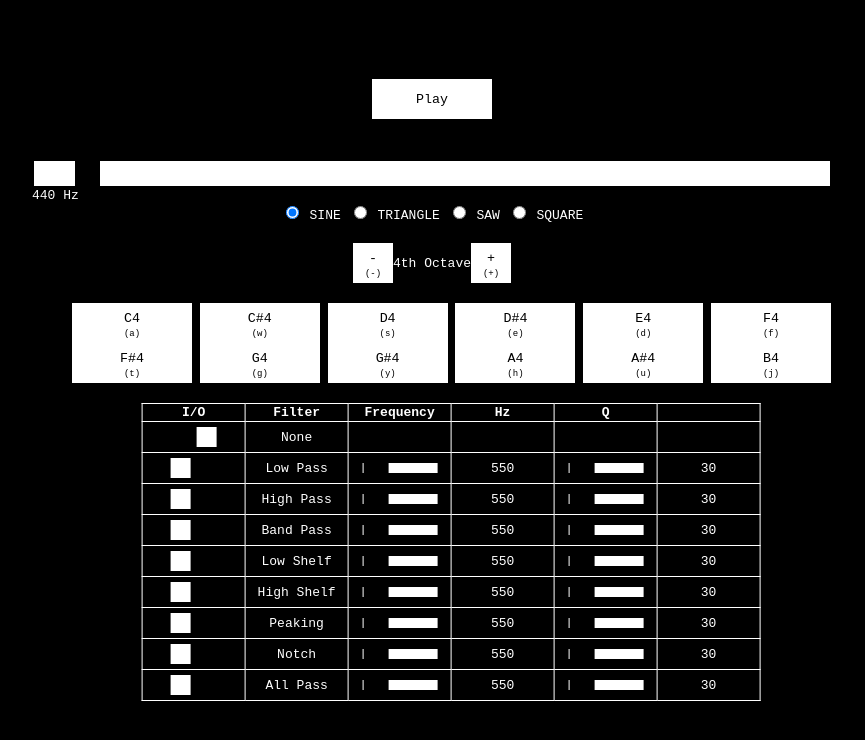
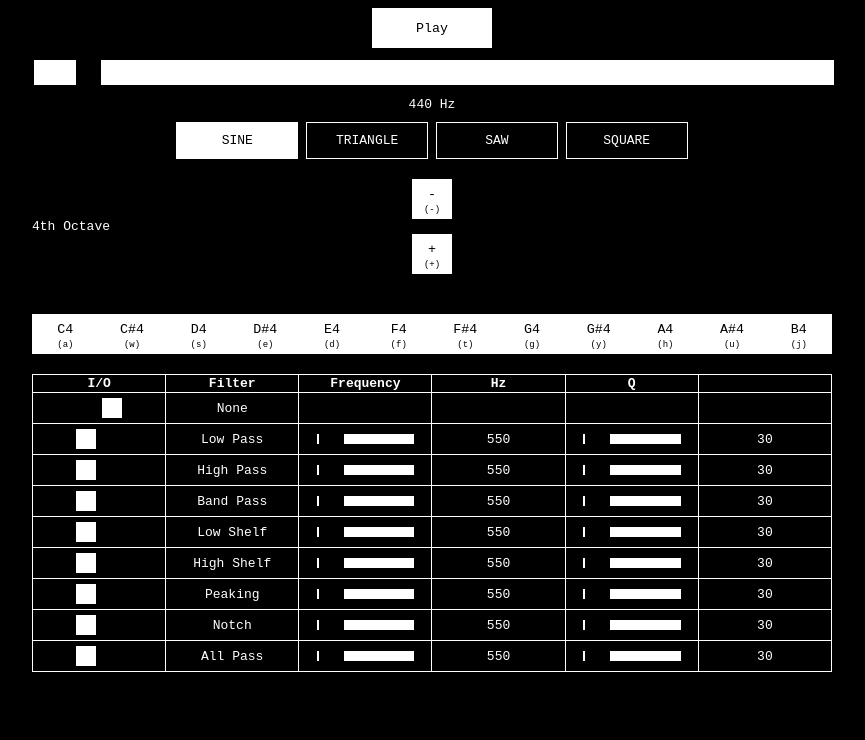
Before and after one commit to izferriss/Tone-Generator, a plain HTML site: page index.html in a window 1280 px wide. Shown: the whole page, without its empty margins (208-1073 px from the left). Drawn offline with Linux system fonts and the light colour scheme.

Commit message:
Update style.css

```diff
--- a/style.css
+++ b/style.css
@@ -11,28 +11,28 @@ body
 
 .container
 {
-    position: relative;
+    display: block;
+    margin-left: auto;
+    margin-right: auto;
     width: 800px;
-    top:  50%;
-    left: 50%;
-    transform: translate(-50%,-50%);
+    height: auto;
 }
 
 .btnNote
 {
-    position: relative;
-    left: 50%;
+    margin: auto;
     height: 40px;
     width: 120px;
     background-color: white;
-    transform: translate(-300%);
     color: black;
     border: none;
 }
 
 .btnOctave
 {
-
+    display: block;
+    margin-left: auto;
+    margin-right: auto;
     height: 40px;
     width: 40px;
     background-color: white;
@@ -42,25 +42,57 @@ body
 
 #play
 {
-    position: relative;
-    left: 50%;
+    display: block;
+    margin-left: auto;
+    margin-right: auto;
     height: 40px;
     width: 120px;
-    transform: translate(-50%,-50%);
+    justify-content: center;
+    align-items: center;
     background-color: white;
     color: black;
     border: none;
 }
 
-.btnNote:hover, #play:hover, .btnOctave:hover
+.btnNote:hover, #play:hover, .btnOctave:hover, .btnOctave.active, .btnNote.active, #play.active
 {
     background-color: gray;
 }
 
 #waves
 {
+    display: block;
+    margin-left: auto;
+    margin-right: auto;
     width: 100%;
     text-align: center;
+}
+
+#waves input[type="radio"]
+{
+    opacity: 0;
+    position: fixed;
+    width: 0;
+}
+
+#waves label
+{
+    display: inline-block;
+    background-color: black;
+    padding: 10px;
+    width: 100px;
+    border: 1px solid #ffffff;
+}
+
+#waves input[type="radio"]:checked + label
+{
+    background-color: white;
+    color: black;
+}
+
+#waves input[type="radio"]:hover + label
+{
+    border: 1px dashed white;
 }
 
 .caption
@@ -72,23 +104,42 @@ body
 }
 #notes
 {
+    display: flex;
+    margin-left: auto;
+    margin-right: auto;
     padding-top: 20px;
 }
 
-#octave, #filters, #slider
+#filters, #slider, #playButton, #octaveDisplay, #freqOut
 {
-    padding-top: 20px;
-    display: flex;
-    justify-content: center;
-    align-items: center;
+
+    padding-bottom: 10px;
+    display: block;
+    margin-left: auto;
+    margin-right: auto;
+    text-align: center;
+}
+
+#octave
+{
+    padding-top:20px;
+    padding-bottom: 20px;
+    display: block;
+    margin-left: auto;
+    margin-right: auto;
+}
+
+#octDisplay
+{
+    text-align: center;
 }
 
 #toggleGroup
 {
     padding-top: 20px;
-    display: relative;
-    justify-content: center;
-    transform: translate(13.70%);
+    display: block;
+    margin-left: auto;
+    margin-right: auto;
     color: black;
     border: none;
     text-align: center;
@@ -96,6 +147,7 @@ body
 
 #toggleGroup table
 {
+    width: 100%;
     border: 1px solid white;
     border-collapse: collapse;
 }
```
